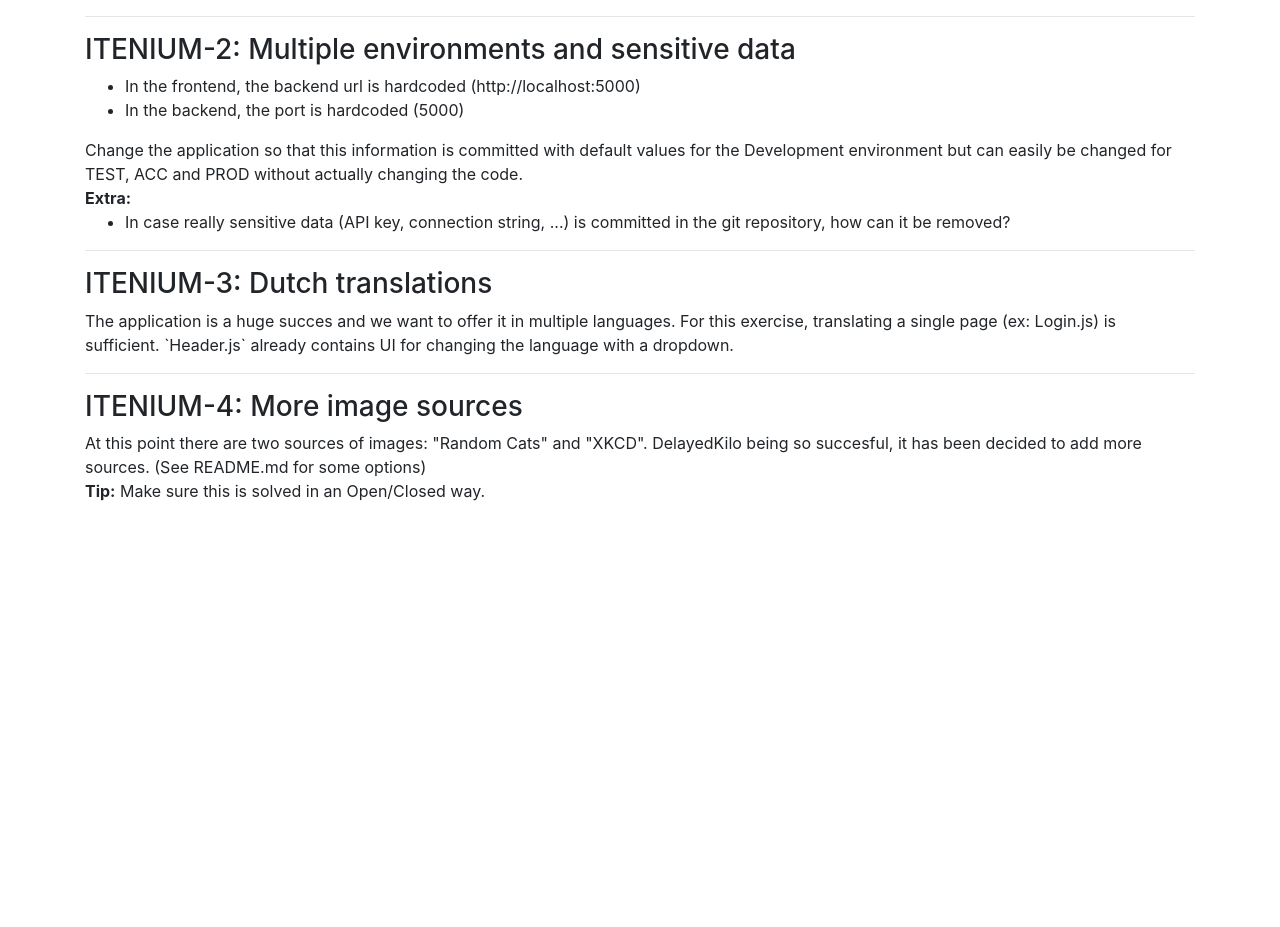
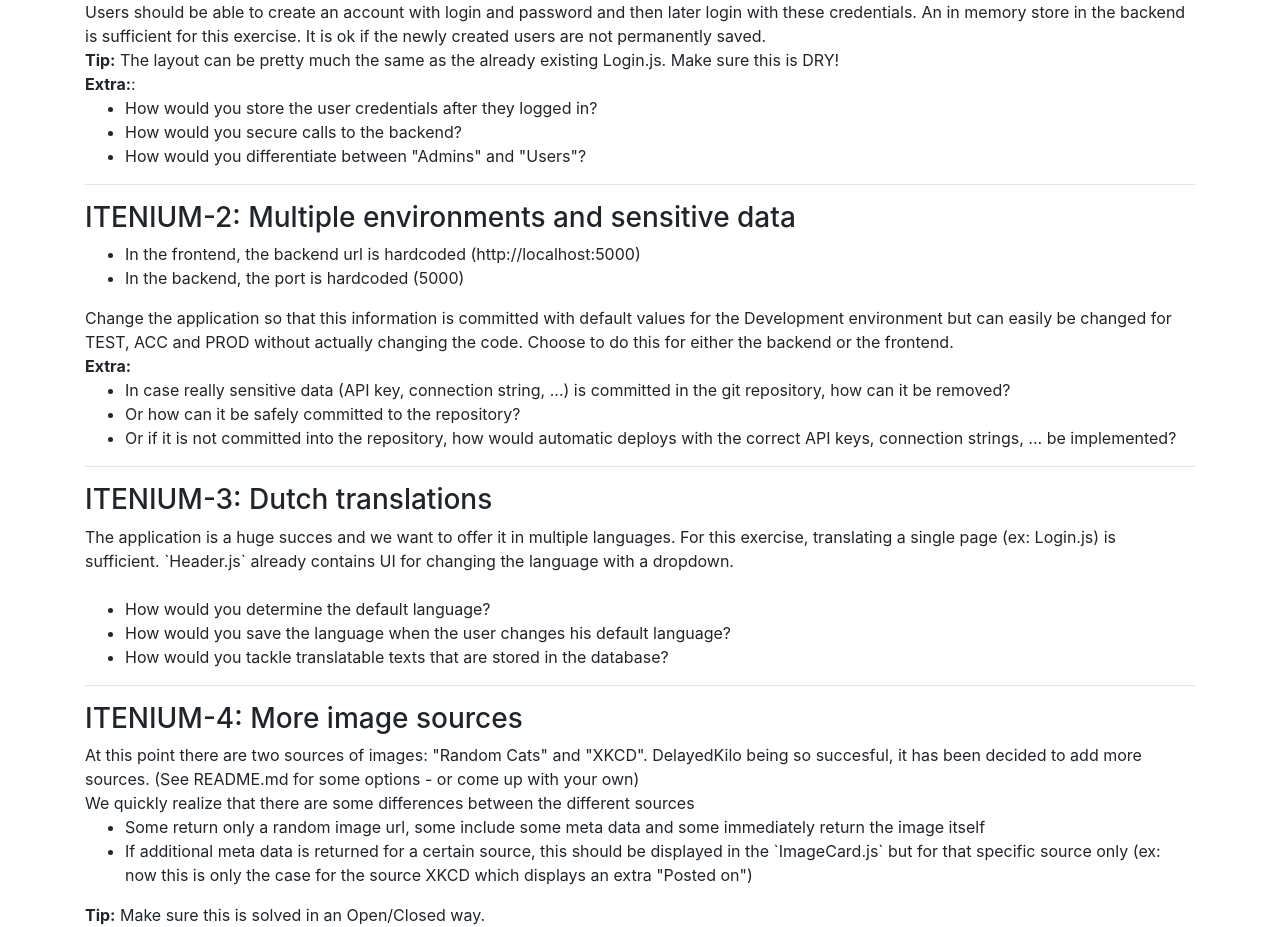
Before and after one commit to itenium-be/interview-code-test, a React (Create React App) app in the folder frontend-react/: page /assignment in a window 1280 px wide. Shown: the part 351-1278 px from the top of the page. Before the commit the page ends 854 px from the top, so only its background shows below. Built offline with nearby package versions, Linux system fonts and the light colour scheme.

Commit message:
finishing first version

```diff
--- a/frontend-react/src/Components/Assignment.js
+++ b/frontend-react/src/Components/Assignment.js
@@ -9,6 +9,9 @@ export class Assignment extends Component {
           <li>Before starting an assignment, estimate how long it will take you to complete it</li>
           <li>Create one (or more) commits with the ticket number prefix (ITENIUM-X) and a descriptive message</li>
           <li>After completing an assignment, write down how long it actually took you</li>
+          <li>Take the Tips into account!</li>
+          <li>The Extra's are some questions we may ask when going through your solutions</li>
+          <li>Send the final code zipped to <a href="mailto:exercise@itenium.be">exercise@itenium.be</a> including the `.git` folder (do not zip gitignored things like `node_modules`)</li>
         </ul>
 
         <hr />
@@ -20,6 +23,13 @@ export class Assignment extends Component {
           permanently saved.
           <br />
           <b>Tip:</b> The layout can be pretty much the same as the already existing Login.js. Make sure this is DRY!
+          <br />
+          <b>Extra:</b>:
+          <ul>
+            <li>How would you store the user credentials after they logged in?</li>
+            <li>How would you secure calls to the backend?</li>
+            <li>How would you differentiate between "Admins" and "Users"?</li>
+          </ul>
         </div>
 
         <hr />
@@ -32,12 +42,15 @@ export class Assignment extends Component {
           </ul>
 
           Change the application so that this information is committed with default values for the Development environment
-          but can easily be changed for TEST, ACC and PROD without actually changing the code.
+          but can easily be changed for TEST, ACC and PROD without actually changing the code. Choose to do this for either
+          the backend or the frontend.
           <br />
 
           <b>Extra:</b>
           <ul>
             <li>In case really sensitive data (API key, connection string, ...) is committed in the git repository, how can it be removed?</li>
+            <li>Or how can it be safely committed to the repository?</li>
+            <li>Or if it is not committed into the repository, how would automatic deploys with the correct API keys, connection strings, ... be implemented?</li>
           </ul>
         </div>
 
@@ -50,15 +63,27 @@ export class Assignment extends Component {
           `Header.js` already contains UI for changing the language with a dropdown.
         </div>
 
+        <br />
+        <ul>
+          <li>How would you determine the default language?</li>
+          <li>How would you save the language when the user changes his default language?</li>
+          <li>How would you tackle translatable texts that are stored in the database?</li>
+        </ul>
+
         <hr />
 
         <h3>ITENIUM-4: More image sources</h3>
         <div>
           At this point there are two sources of images: "Random Cats" and "XKCD".
           DelayedKilo being so succesful, it has been decided to add more sources.
-          (See README.md for some options)
+          (See README.md for some options - or come up with your own)
 
           <br />
+          We quickly realize that there are some differences between the different sources
+          <ul>
+            <li>Some return only a random image url, some include some meta data and some immediately return the image itself</li>
+            <li>If additional meta data is returned for a certain source, this should be displayed in the `ImageCard.js` but for that specific source only (ex: now this is only the case for the source XKCD which displays an extra "Posted on")</li>
+          </ul>
           <b>Tip:</b> Make sure this is solved in an Open/Closed way.
         </div>
       </div>
--- a/frontend-react/src/services.js
+++ b/frontend-react/src/services.js
@@ -29,7 +29,6 @@ export function login(email, password) {
   return request
     .post('http://localhost:5000/api/login')
     .send({email, password})
-    //.set('Authorization', 'Bearer xxx')
     .set('accept', 'json')
     .then((err, res) => {
       console.log('OK', err, res);
```
Also changed, not shown: 1 other file (tests, documents, lock files or other folders).
